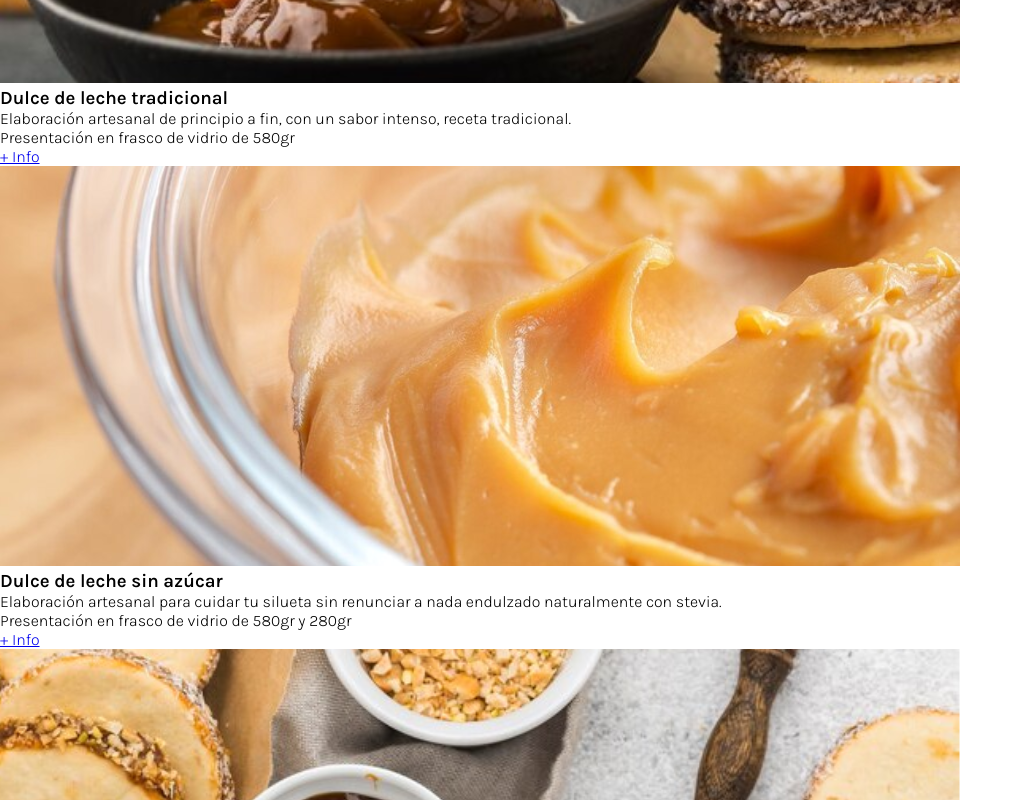
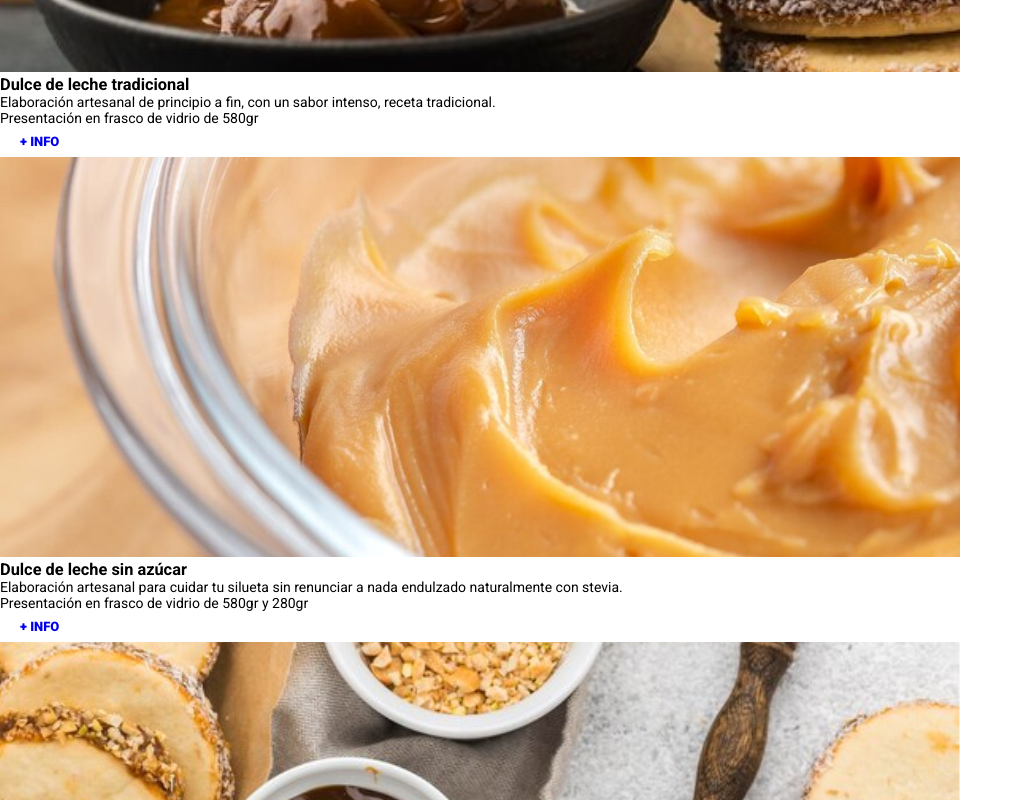
Before and after one commit to Solcii/humaya-website, a plain HTML site: page index.html in a window 1280 px wide. Shown: the part 1160-1960 px from the top of the page, without its empty margins (0-1023 px from the left). Drawn offline with Linux system fonts and the light colour scheme.

Commit message:
change font family

```diff
--- a/index.html
+++ b/index.html
@@ -6,7 +6,7 @@
     <meta name="viewport" content="width=device-width, initial-scale=1.0">
     <title>Humaya | Dulces del Alma</title>
     <link rel="shortcut icon" href="static/images/logos/HsinDulce100x100.png" type="image/x-icon">
-    <link href="https://fonts.googleapis.com/css2?family=Karla:ital,wght@0,200;0,300;0,600;1,200;1,300&family=Mulish:ital,wght@0,200;0,300;1,200;1,300;1,600&family=Titillium+Web:ital,wght@0,200;0,300;0,600;1,200;1,300&display=swap" rel="stylesheet">
+    <link href="https://fonts.googleapis.com/css2?family=Karla:ital,wght@0,200;0,300;0,600;1,200;1,300;0,800&family=Mulish:ital,wght@0,200;0,300;1,200;1,300;1,600&family=Titillium+Web:ital,wght@0,200;0,300;0,600;1,200;1,300&display=swap" rel="stylesheet">
     <link rel="stylesheet" href="static/css/style.css">
 </head>
 <body>
--- a/static/css/defaults.css
+++ b/static/css/defaults.css
@@ -1,3 +1,5 @@
+@import url('https://fonts.googleapis.com/css2?family=Roboto:ital,wght@0,100;0,300;0,400;0,500;0,700;0,900;1,100;1,300;1,400;1,500;1,700;1,900&display=swap');
+
 *{
     margin: 0;
     padding: 0;
@@ -10,6 +12,26 @@ html{
 
 body{
     color: #000;
-    font-family: 'Karla', 'Mulish', 'Titillium Web', sans-serif;
-    font-size: 1.6rem;
+    font-family: 'Roboto', sans-serif;
+    font-size: 1.4rem;
 }
+
+.link-btn{
+    padding: 0.8rem 2rem;
+    text-decoration: none;
+    font-weight: 800;
+    text-transform: uppercase;
+    display: block;
+    width: fit-content;
+    font-size: 1.3rem;
+}
+
+.link-btn.light{
+    border: 3px solid #BCA177;
+    color: #BCA177;
+}
+
+.link-btn.dark{
+    border: 2px solid #684723;
+    color: #684723;
+}
```
